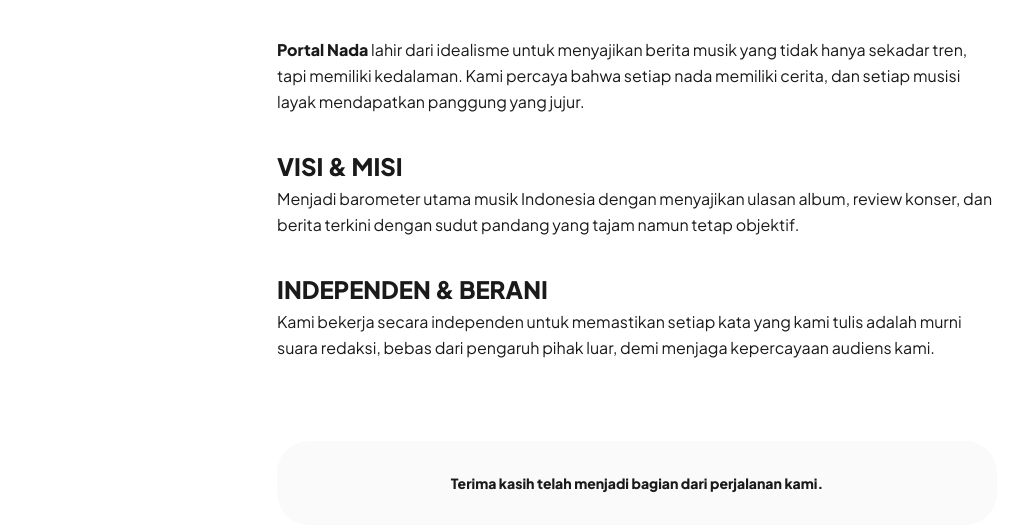
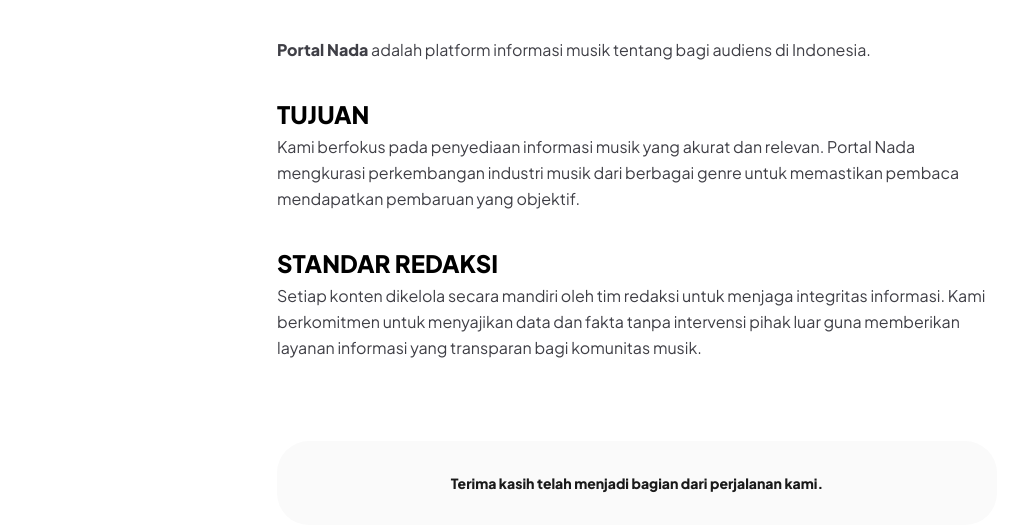
Before and after one commit to pembri/pembri.github.io, a plain HTML site: page about.html in a window 1280 px wide. Shown: the part 363-894 px from the top of the page, without its empty margins (3-1026 px from the left). Drawn offline with nearby package versions, Linux system fonts and the light colour scheme.

Commit message:
Update about.html

```diff
--- a/about.html
+++ b/about.html
@@ -62,15 +62,15 @@
                 </div>
             </div>
 
-            <div class="prose prose-zinc prose-lg max-w-none leading-relaxed">
-                <p><strong>Portal Nada</strong> lahir dari idealisme untuk menyajikan berita musik yang tidak hanya sekadar tren, tapi memiliki kedalaman. Kami percaya bahwa setiap nada memiliki cerita, dan setiap musisi layak mendapatkan panggung yang jujur.</p>
+            <div class="prose prose-zinc prose-lg max-w-none leading-relaxed text-zinc-700">
+    <p><strong>Portal Nada</strong> adalah platform informasi musik tentang bagi audiens di Indonesia.</p>
 
-                <h2>Visi & Misi</h2>
-                <p>Menjadi barometer utama musik Indonesia dengan menyajikan ulasan album, review konser, dan berita terkini dengan sudut pandang yang tajam namun tetap objektif.</p>
+    <h2 class="text-black">Tujuan</h2>
+    <p>Kami berfokus pada penyediaan informasi musik yang akurat dan relevan. Portal Nada mengkurasi perkembangan industri musik dari berbagai genre untuk memastikan pembaca mendapatkan pembaruan yang objektif.</p>
 
-                <h2>Independen & Berani</h2>
-                <p>Kami bekerja secara independen untuk memastikan setiap kata yang kami tulis adalah murni suara redaksi, bebas dari pengaruh pihak luar, demi menjaga kepercayaan audiens kami.</p>
-            </div>
+    <h2 class="text-black">Standar Redaksi</h2>
+    <p>Setiap konten dikelola secara mandiri oleh tim redaksi untuk menjaga integritas informasi. Kami berkomitmen untuk menyajikan data dan fakta tanpa intervensi pihak luar guna memberikan layanan informasi yang transparan bagi komunitas musik.</p>
+</div>
 
             <div class="mt-20 p-8 bg-zinc-50 rounded-[2rem] text-center">
                 <p class="text-sm font-bold">Terima kasih telah menjadi bagian dari perjalanan kami.</p>
```
